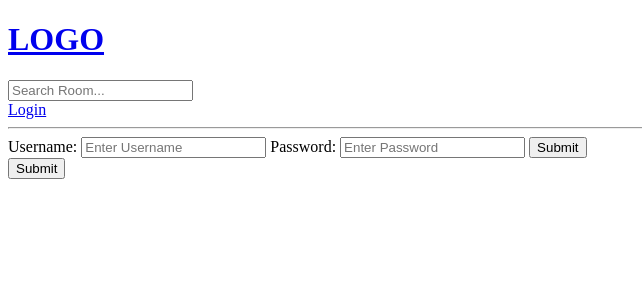
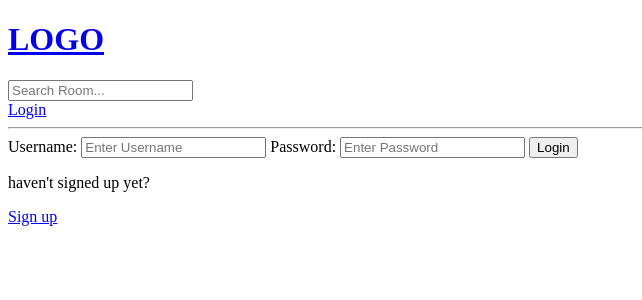
Before and after one commit to YodaRoshi/discord-clone-project, a Django app: page /login/ in a window 1280 px wide. Shown: the top 300 px of the page, without its empty margins (0-642 px from the left). Run offline with Django 4.2, Linux system fonts and the light colour scheme.

Commit message:
9. User Registration completed

```diff
--- a/studybud/base/templates/base/login_register.html
+++ b/studybud/base/templates/base/login_register.html
@@ -1,5 +1,7 @@
 {% extends 'main.html' %}
 {% block content %}
+
+{% if page == 'login' %}
 <div>
     <form method="POST" action="">
         {% csrf_token %}
@@ -7,18 +9,21 @@
         <input type="text" name="username" placeholder="Enter Username" />
         <label for="">Password:</label>
         <input type="password" name="password" placeholder="Enter Password" />
-        <input type="submit" value-="Login">
+        <input type="submit" value="Login">
     </form>
 
-
+    <p>haven't signed up yet?</p>
+    <a href="{% url 'base:register' %}">Sign up</a>
 </div>
-
+{% else %}
 <div>
     <form method="POST" action="">
         {% csrf_token %}
-        <input type="submit" value-="Register">
+        {{form.as_p}}
+        <input type="submit" value="Register">
     </form>
-
-
+    <p>Already signed up yet?</p>
+    <a href="{% url 'base:login' %}">Login</a>
 </div>
+{% endif %}
 {% endblock %}
--- a/studybud/base/urls.py
+++ b/studybud/base/urls.py
@@ -4,8 +4,9 @@ from . import views
 app_name = "base"
 
 urlpatterns = [
-    path("login/",views.loginPage,name='login'),
-    path("logout/",views.logoutUser,name='logout'),
+    path("login/", views.loginPage, name='login'),
+    path("logout/", views.logoutUser, name='logout'),
+    path("register/", views.registerPage, name='register'),
     path("", views.home, name="home"),
     path("room/<str:pk>/", views.room, name="room"),
     path('create-room/', views.createRoom, name="create-room"),
--- a/studybud/base/views.py
+++ b/studybud/base/views.py
@@ -5,6 +5,7 @@ from django.contrib.auth.decorators import login_required
 from django.contrib.auth.models import User
 from django.contrib import messages
 from django.contrib.auth import authenticate, login, logout
+from django.contrib.auth.forms import UserCreationForm
 from .models import Room, Topic
 from .forms import RoomForm
 # Create your views here.
@@ -17,11 +18,13 @@ from .forms import RoomForm
 
 def loginPage(request):
 
+    page = 'login'
+
     if request.user.is_authenticated:
         return redirect('base:home')
 
     if request.method == 'POST':
-        username = request.POST.get('username')
+        username = request.POST.get('username').lower()
         password = request.POST.get('password')
 
         try:
@@ -38,13 +41,31 @@ def loginPage(request):
         else:
             messages.error(request, 'Username OR Password does not exist')
 
-    context = {}
+    context = {'page': page}
     return render(request, 'base/login_register.html', context)
 
 
 def logoutUser(request):
     logout(request)
     return redirect('base:home')
+
+
+def registerPage(request):
+    form = UserCreationForm()
+
+    if request.method == 'POST':
+        form = UserCreationForm(request.POST)
+        if form.is_valid():
+            user = form.save(commit=False)
+            # we are not saving data here because we want to clean up a bit
+            user.username = user.username.lower()
+            user.save()
+            login(request,user)
+            return redirect('base:home')
+        else:
+            messages.error(request,'An error occured during registration')
+
+    return render(request, 'base/login_register.html', {'form': form})
 
 
 def home(request):
--- a/studybud/templates/navbar.html
+++ b/studybud/templates/navbar.html
@@ -5,6 +5,7 @@
     <input type="text" name="q" placeholder="Search Room..." />
 </form>
 {% if request.user.is_authenticated %}
+<p>Hello {{request.user}}</p>
 <a href="{% url 'base:logout' %}">Logout</a>
 {% else %}
 <a href="{% url 'base:login' %}">Login</a>
```
Also changed, not shown: studybud/base/forms.py (line endings or trailing spaces), studybud/db.sqlite3.
